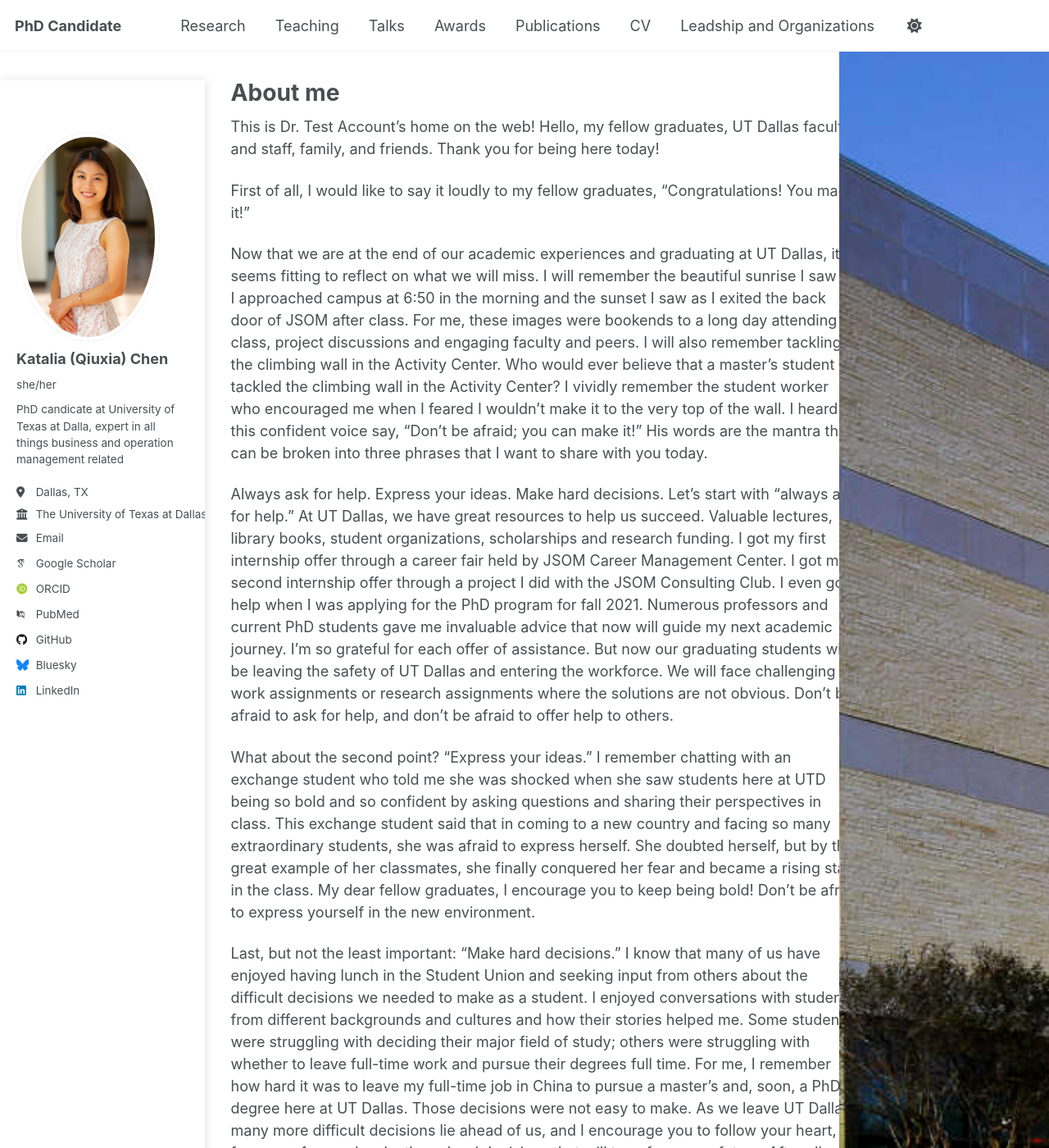
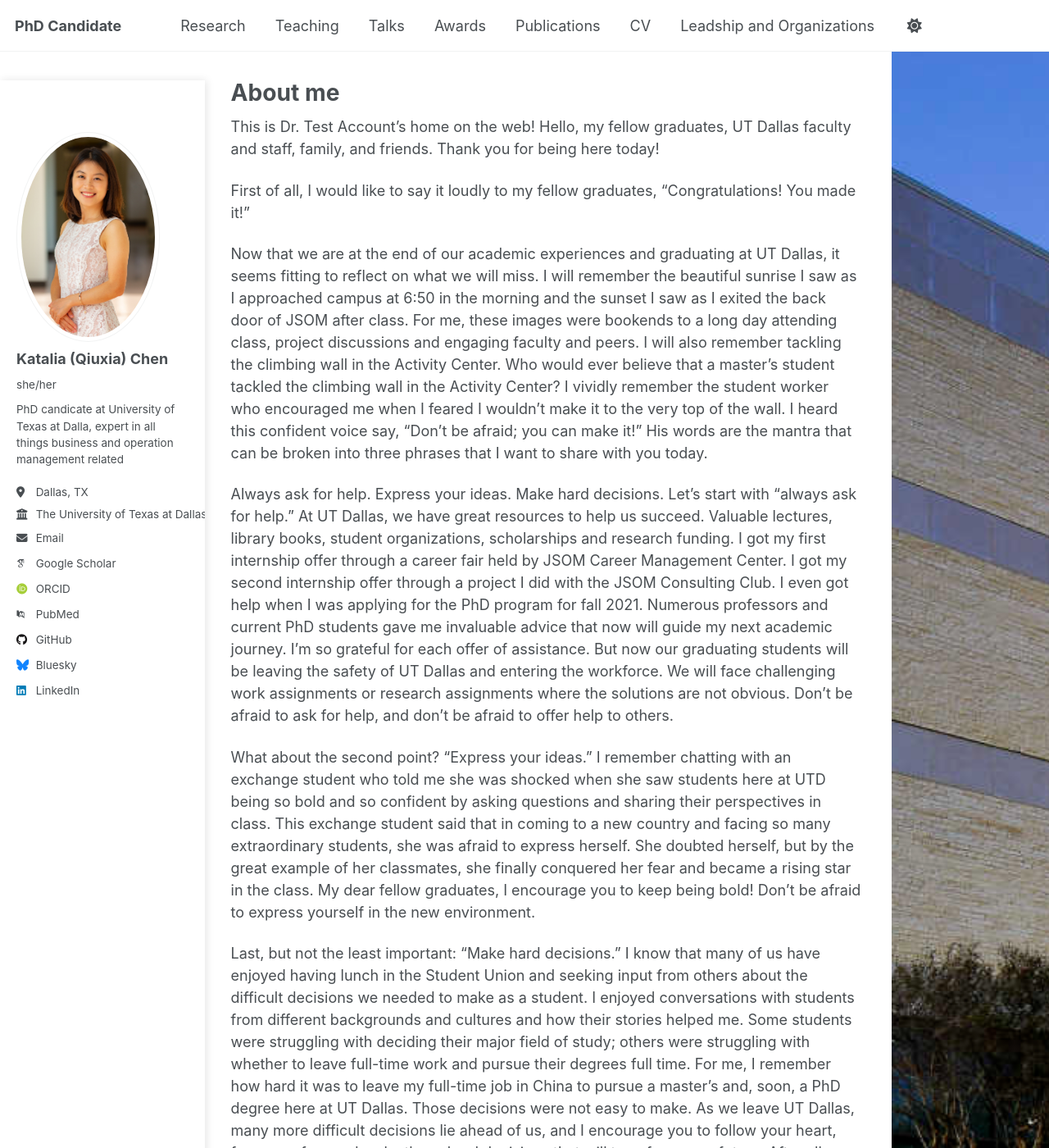
Before and after one commit to qxc2/Katalia_Qiuxia_Chen_v1, a Jekyll site: the page built from _pages/about.md, in a window 1280 px wide and 1400 px high. Shown: the whole window at 82% size. Built offline with Jekyll 4.4.1, drawn with Linux system fonts in a browser that asks for light colours; some web fonts are replaced.

Commit message:
Update main.scss

```diff
--- a/assets/css/main.scss
+++ b/assets/css/main.scss
@@ -77,7 +77,7 @@ body::before {
     position: fixed;
     top: 0;
     right: 0;
-    width: 20vw;  /* Adjust width of the background image */
+    width: 15vw;  /* Adjust width of the background image */
     height: 100vh; /* Full height */
     background-image: url('https://sp112358.github.io/Katalia_Qiuxia_Chen_2/assets/UTD.png'); /* Update with correct path */
     background-size: cover;
```
